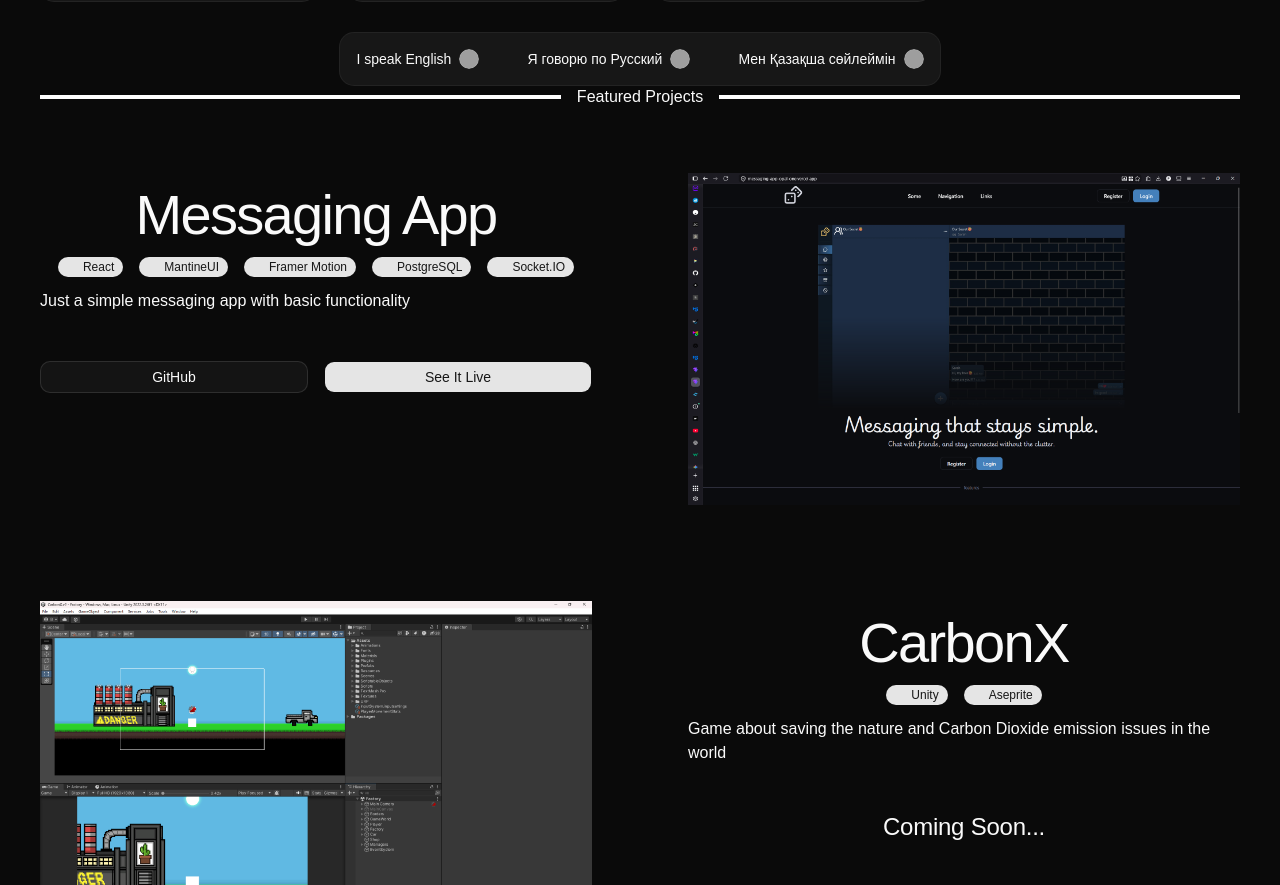
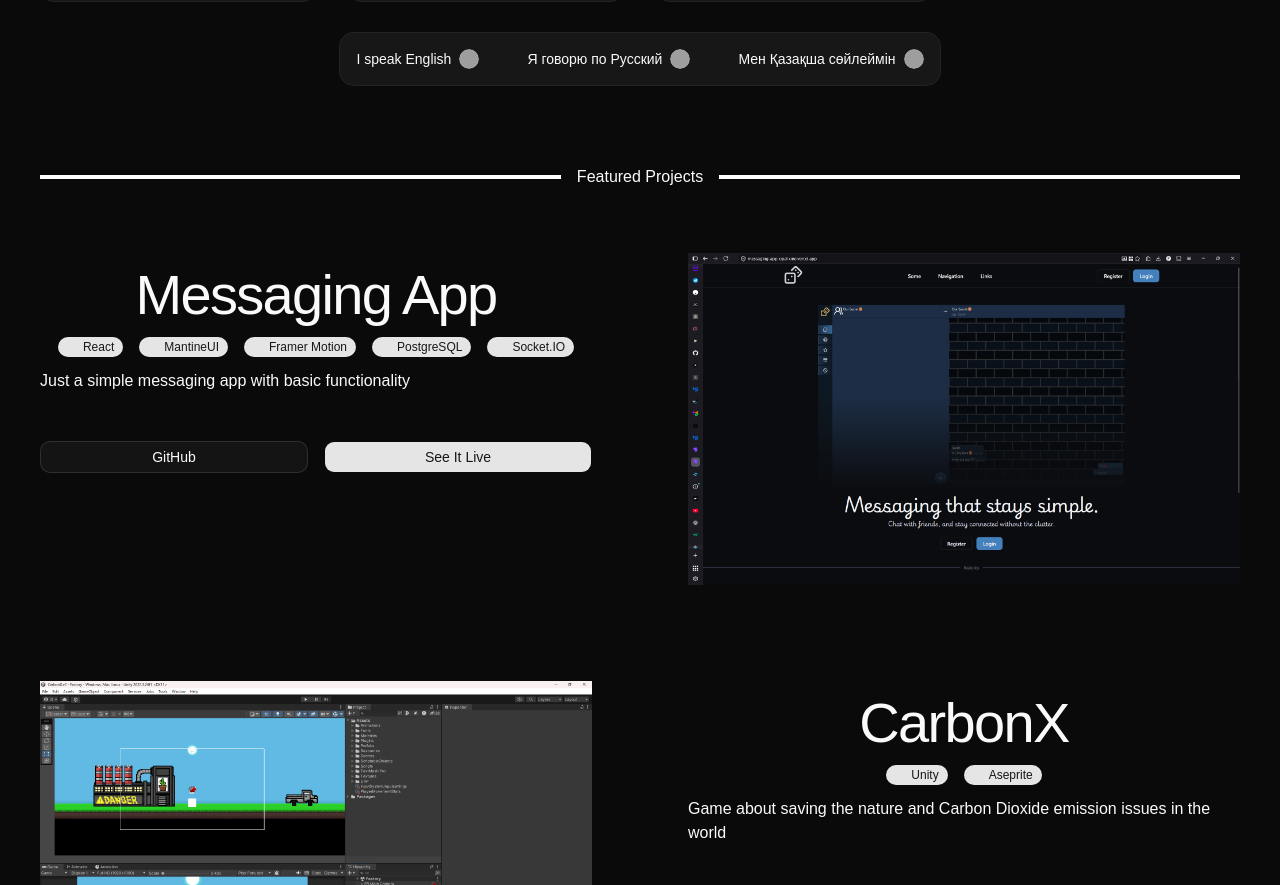
Before and after one commit to Aztech-b/Aztech-b, a React (Vite) app: page / in a window 1280 px wide. Shown: the part 1580-2465 px from the top of the page. Built offline with nearby package versions, Linux system fonts and the light colour scheme; grey boxes are pictures that could not be loaded; some icons are missing.

Commit message:
added margin in featured projects divider

```diff
--- a/src/components/FeaturedProjects.jsx
+++ b/src/components/FeaturedProjects.jsx
@@ -23,7 +23,7 @@ const projectsData = [
 function FeaturedProjects() {
     return (
         <>
-            <Divider>Featured Projects</Divider>
+            <Divider className={"mt-20"}>Featured Projects</Divider>
             {projectsData.map((project, index) => (
                 <Project key={index} alignInfo={((index + 1) & 1) === 0 ? "right" : "left"} data={project}></Project>
             ))}
```
